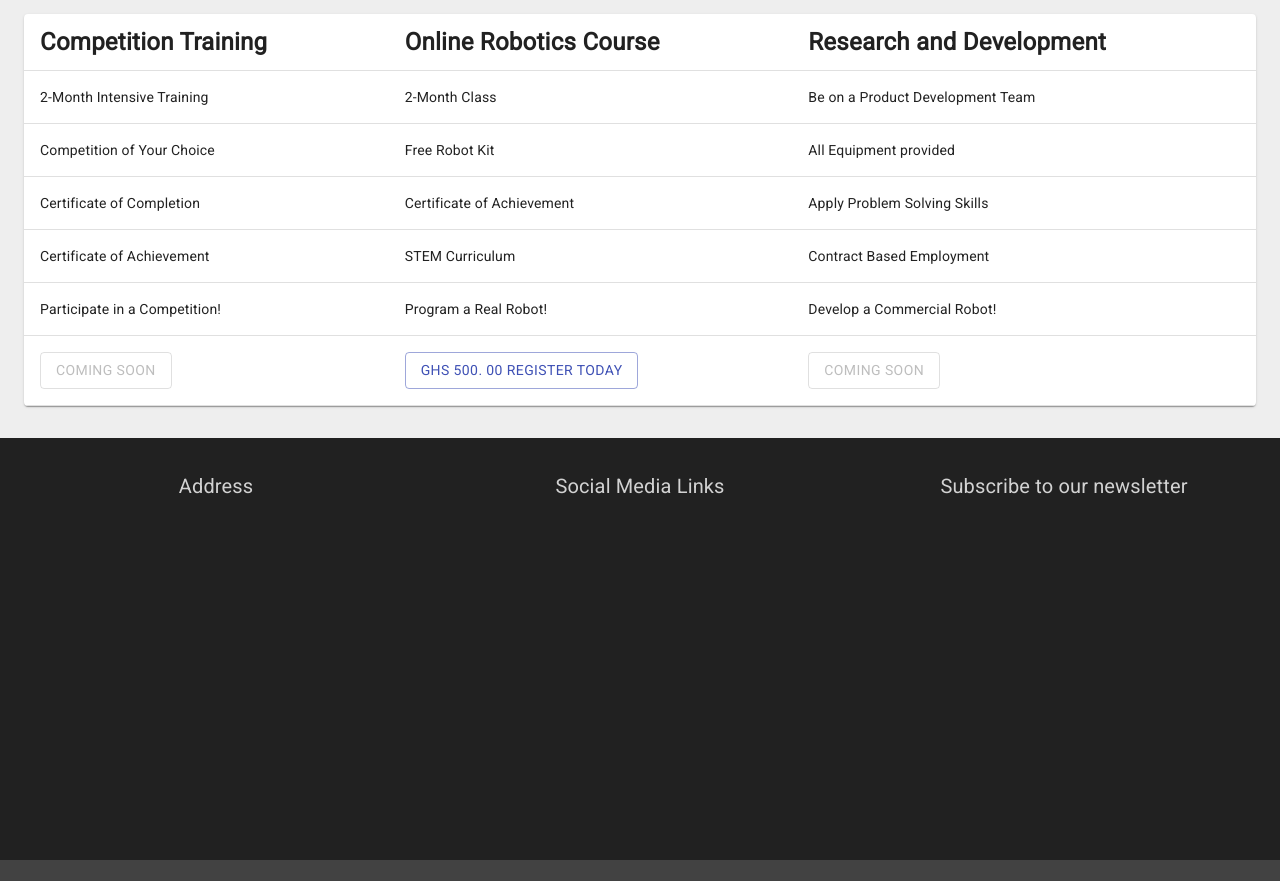
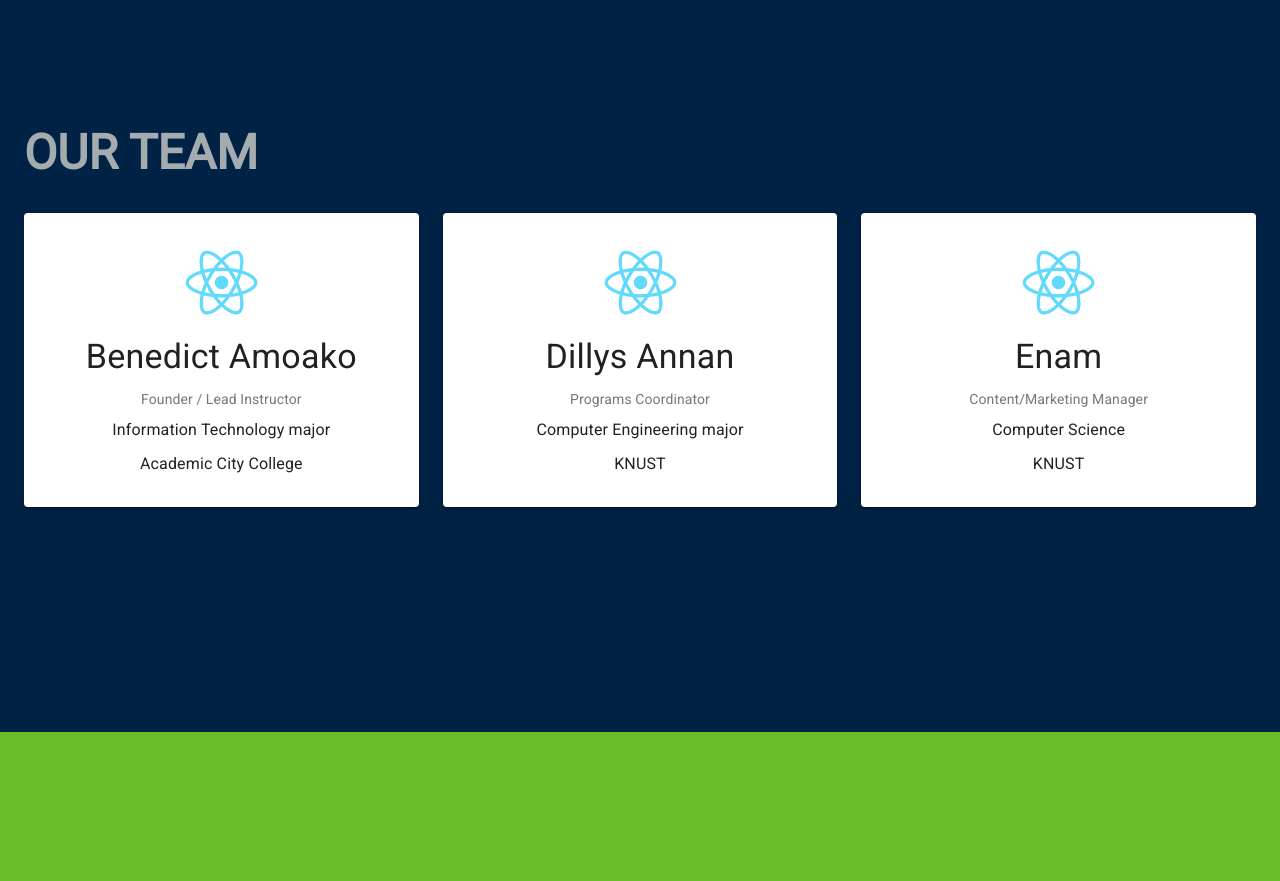
Before and after one commit to stanleyHayes/rotech-academy, a React (Create React App) app: page / in a window 1280 px wide. Shown: the part 1860-2741 px from the top of the page. Built offline with nearby package versions, Linux system fonts and the light colour scheme.

Commit message:
Colors updated

```diff
--- a/src/App.css
+++ b/src/App.css
@@ -8,6 +8,7 @@
 
 .Link-Nav-Item{
   text-decoration: none;
+  color: white;
 }
 
 .Brand-Name{
@@ -26,10 +27,20 @@
 .section{
   padding-top: 32px;
   padding-bottom: 32px;
+  min-height: 100vh;
+  display: flex;
+  flex-direction: column;
+  justify-content: center;
+}
+
+
+.footer-section{
+  padding-top: 16px;
   min-height: 50vh;
   display: flex;
   flex-direction: column;
   justify-content: center;
+  color: #a5acaf;
 }
 
 .dark-background{
@@ -45,10 +56,6 @@
 
 }
 
-.home{
-  background-color: #212121;
-}
-
 .contact-section{
   padding-top: 32px;
   padding-bottom: 32px;
@@ -57,3 +64,11 @@
   flex-direction: column;
   justify-content: center;
 }
+
+.green-background{
+  background-color: #69be28;
+}
+
+.bluish-background{
+  background-color: #024;
+}
--- a/src/components/navigation/DesktopNavigationHeader.js
+++ b/src/components/navigation/DesktopNavigationHeader.js
@@ -10,11 +10,11 @@ function DesktopNavigationHeader(props) {
             display: "flex",
             justifyContent: "space-around",
             alignItems: "center",
-            backgroundColor: "white",
+            backgroundColor: "black",
             flex: 1
         },
         title: {
-            color: "orange",
+            color: "white",
             fontWeight: "bold",
             fontSize: 24
         },
@@ -30,13 +30,19 @@ function DesktopNavigationHeader(props) {
             display: "flex",
             alignItems: "center",
             paddingRight: 16
+        },
+        toolbar: {
+            backgroundColor: "black"
+        },
+        link: {
+            color: "white"
         }
     });
 
     const classes = useStyles();
 
     return (
-        <Toolbar title="Heal the world" variant="regular">
+        <Toolbar className={classes.toolbar} title="Rotech" variant="regular">
             <div className={classes.container}>
                 <div className={classes.brandContainer}>
                     <Typography className={classes.title} variant="h4">Rotech</Typography>
@@ -45,38 +51,38 @@ function DesktopNavigationHeader(props) {
                     <Grid item={true} container={true} direction="row" justify="center">
                         <Grid item={true}>
                             <Button variant="text">
-                                <Link style={{textDecoration: "none"}} to="/">Home</Link>
+                                <Link className={classes.link}  style={{textDecoration: "none"}} to="/">Home</Link>
                             </Button>
                         </Grid>
 
                         <Grid item={true}>
                             <Button variant="text">
-                                <a style={{textDecoration: "none"}} href="#about">About Us</a>
+                                <a className={classes.link}  style={{textDecoration: "none"}} href="#about">About Us</a>
                             </Button>
                         </Grid>
 
 
                         <Grid item={true}>
                             <Button variant="text">
-                                <a style={{textDecoration: "none"}} href="#our-team">Our Team</a>
+                                <a className={classes.link} style={{textDecoration: "none"}} href="#our-team">Our Team</a>
                             </Button>
                         </Grid>
 
                         <Grid item={true}>
                             <Button variant="text">
-                                <a style={{textDecoration: "none"}} href="#mission-and-vision">Mission</a>
+                                <a className={classes.link}  style={{textDecoration: "none"}} href="#mission-and-vision">Mission</a>
                             </Button>
                         </Grid>
 
                         <Grid item={true}>
                             <Button variant="text">
-                                <a style={{textDecoration: "none"}} href="#services">Services</a>
+                                <a className={classes.link}  style={{textDecoration: "none"}} href="#services">Services</a>
                             </Button>
                         </Grid>
 
                         <Grid item={true}>
                             <Button variant="text">
-                                <Link style={{textDecoration: "none"}} to="/contact">Contact</Link>
+                                <Link className={classes.link}  style={{textDecoration: "none"}} to="/contact">Contact</Link>
                             </Button>
                         </Grid>
                     </Grid>
--- a/src/components/navigation/Footer.js
+++ b/src/components/navigation/Footer.js
@@ -9,24 +9,24 @@ function Footer() {
         container: {
             display: "flex",
             flexDirection: "column",
-            backgroundColor: "#212121",
             minHeight: "50vh"
         },
         mainLinksContainer: {
             flexGrow: 1
         },
         contactContainer: {
-            backgroundColor: "#424242",
+            backgroundColor: "black",
             paddingTop: 16,
             paddingBottom: 16,
-            marginBottom: -50
+        },
+        contactTitle: {
+            color: "rgba(255, 255, 255, .75)"
         }
-
     });
 
     const classes = useStyles();
     return (
-        <div className="section dark-background">
+        <div className="footer-section bluish-background">
             <div className={classes.container}>
                 <div className={classes.mainLinksContainer}>
                     <Container>
@@ -50,15 +50,15 @@ function Footer() {
                     <Container>
                         <Grid container={true} justify="center" spacing={5}>
                             <Grid item={true} xs={12} md={4}>
-                                <Typography align="center" variant="subtitle1">+233270048319</Typography>
+                                <Typography className={classes.contactTitle}  align="center" variant="subtitle1">+233270048319</Typography>
                             </Grid>
                             <Grid item={true} xs={12} md={4}>
-                                <Typography align="center" variant="subtitle1">hayfordstanley@gmail.com</Typography>
+                                <Typography className={classes.contactTitle}  align="center" variant="subtitle1">hayfordstanley@gmail.com</Typography>
 
                             </Grid>
 
                             <Grid item={true} xs={12} md={4}>
-                                <Typography align="center" variant="subtitle1">+233555180048</Typography>
+                                <Typography className={classes.contactTitle} align="center" variant="subtitle1">+233555180048</Typography>
                             </Grid>
                         </Grid>
                     </Container>
--- a/src/components/shared/ServiceItem.js
+++ b/src/components/shared/ServiceItem.js
@@ -1,38 +1,73 @@
 import React from "react";
-import {Card, CardContent, Typography, Divider, CardActions, Button} from "@material-ui/core";
+import {Card, CardContent, Typography, Divider, CardActions, Button, CardHeader} from "@material-ui/core";
+import {makeStyles} from "@material-ui/styles";
 
 function ServiceItem({title, line1, line2, line3, line4, line5, line6, disabled}) {
 
+    const useStyles = makeStyles({
+        item: {
+            paddingTop: 16,
+            paddingBottom: 16
+        },
+        card: {
+            borderWidth: 2,
+            borderColor: "black",
+            borderStyle: "solid"
+        },
+        button: {
+            backgroundColor: "black",
+            color: "white"
+        },title: {
+            fontWeight: "bold",
+            fontSize: 24
+        },
+        divider: {
+            backgroundColor: "black"
+        }
+    });
+
+    const classes = useStyles();
+
     return (
-        <Card>
+        <Card variant="outlined" square={true} className={classes.card}>
+
+            <CardHeader
+                className={classes.title}
+                title={title} />
+
+            <Divider className={classes.divider} variant="fullWidth" />
+
             <CardContent>
-                <Typography gutterBottom={true} variant="h6">{title}</Typography>
+
+                <Typography className={classes.item} gutterBottom={true} variant="subtitle1">{line1}</Typography>
 
                 <Divider variant="fullWidth" />
 
-                <Typography gutterBottom={true} variant="subtitle1">{line1}</Typography>
+                <Typography className={classes.item} gutterBottom={true} variant="subtitle1">{line2}</Typography>
 
                 <Divider variant="fullWidth" />
 
-                <Typography gutterBottom={true} variant="subtitle1">{line2}</Typography>
+                <Typography className={classes.item} gutterBottom={true} variant="subtitle1">{line3}</Typography>
 
                 <Divider variant="fullWidth" />
 
-                <Typography gutterBottom={true} variant="subtitle1">{line3}</Typography>
+                <Typography className={classes.item} gutterBottom={true} variant="subtitle1">{line4}</Typography>
 
                 <Divider variant="fullWidth" />
 
-                <Typography gutterBottom={true} variant="subtitle1">{line4}</Typography>
-
-                <Divider variant="fullWidth" />
-
-                <Typography gutterBottom={true} variant="subtitle1">{line5}</Typography>
+                <Typography className={classes.item} gutterBottom={true} variant="subtitle1">{line5}</Typography>
 
             </CardContent>
             <Divider variant="fullWidth" />
 
             <CardActions>
-                <Button color="primary" variant="outlined" fullWidth={true} disabled={disabled}>{line6}</Button>
+                <Button
+                    disabled={disabled}
+                    className={classes.button}
+                    variant="contained"
+                    fullWidth={true}>
+                    {line6}
+                </Button>
             </CardActions>
         </Card>
     )
--- a/src/pages/home/HomePage.js
+++ b/src/pages/home/HomePage.js
@@ -3,15 +3,7 @@ import Layout from "../../components/layout/Layout";
 import {
     Container,
     Typography,
-    Grid,
-    Table,
-    TableBody,
-    Button,
-    TableCell,
-    TableRow,
-    TableContainer,
-    TableHead,
-    Paper, useMediaQuery
+    Grid
 } from "@material-ui/core";
 import TeamMember from "../../components/shared/TeamMember";
 import {makeStyles} from "@material-ui/styles";
@@ -19,7 +11,6 @@ import ServiceItem from "../../components/shared/ServiceItem";
 
 function HomePage() {
 
-    const smallScreen = useMediaQuery('(max-width: 900px)');
 
     const useStyles = makeStyles({
         header: {
@@ -40,7 +31,15 @@ function HomePage() {
         },
         serviceHeader: {
             fontWeight: "bold",
-            fontSize: 24
+            fontSize: 24,
+        },
+        teamTitle: {
+            color: "#a5acaf",
+            fontWeight: "bold",
+            marginTop: 16,
+            marginBottom: 16,
+            paddingTop: 16,
+            paddingBottom: 16
         }
     });
 
@@ -55,7 +54,7 @@ function HomePage() {
                     </div>
                 </div>
 
-                <div id="mission-and-vision" className="section light-background">
+                <div id="mission-and-vision" className="section green-background">
                     <Container>
                         <Typography className={classes.header} variant="h3">ABOUT US</Typography>
                         <Typography className={classes.header} variant="h4">mission and vision</Typography>
@@ -82,9 +81,9 @@ function HomePage() {
                     </Container>
                 </div>
 
-                <div id="our-team" className="section dark-background">
+                <div id="our-team" className="section bluish-background">
                     <Container>
-                        <Typography className={classes.header} variant="h3">OUR TEAM</Typography>
+                        <Typography className={classes.teamTitle} variant="h3">OUR TEAM</Typography>
                         <Grid container={true} justify="center" spacing={3}>
                             <Grid xs={12} md={4} item={true}>
                                 <TeamMember
@@ -120,12 +119,10 @@ function HomePage() {
                 </div>
 
 
-                <div id="services" className="section light-background">
+                <div id="services" className="section green-background">
                     <Container>
                         <Typography className={classes.header} variant="h3">OUR SERVICES</Typography>
 
-                        {
-                            (smallScreen) ? (
                         <Grid container={true} justify="center" spacing={3}>
                             <Grid item={true} xs={12} md={4}>
                                 <ServiceItem
@@ -147,8 +144,8 @@ function HomePage() {
                                     line2={"Free Robot Kit"}
                                     line3={"Certificate of Achievement"}
                                     line4={"STEM Curriculum"}
-                                            line6={"STEM Curriculum"}
-                                            line5={"Ghc 500 Register Today!"}
+                                    line5={"STEM Curriculum"}
+                                    line6={"Ghc 500 Register Today!"}
                                 />
                             </Grid>
                             <Grid item={true} xs={12} md={4}>
@@ -164,113 +161,6 @@ function HomePage() {
                                 />
                             </Grid>
                         </Grid>
-                            ) : (
-                                <TableContainer component={Paper}>
-                                    <Table>
-                                        <TableHead>
-                                            <TableRow>
-                                                <TableCell className={classes.serviceHeader}>
-                                                    Competition Training
-                                                </TableCell>
-                                                <TableCell className={classes.serviceHeader}>
-                                                    Online Robotics Course
-                                                </TableCell>
-                                                <TableCell className={classes.serviceHeader}>
-                                                    Research and Development
-                                                </TableCell>
-                                            </TableRow>
-                                        </TableHead>
-                                        <TableBody>
-                                            <TableRow>
-                                                <TableCell>
-                                                    2-Month Intensive Training
-                                                </TableCell>
-                                                <TableCell>
-                                                    2-Month Class
-                                                </TableCell>
-                                                <TableCell>
-                                                    Be on a Product Development Team
-                                                </TableCell>
-                                            </TableRow>
-
-                                            <TableRow>
-                                                <TableCell>
-                                                    Competition of Your Choice
-                                                </TableCell>
-                                                <TableCell>
-                                                    Free Robot Kit
-                                                </TableCell>
-                                                <TableCell>
-                                                    All Equipment provided
-                                                </TableCell>
-                                            </TableRow>
-
-                                            <TableRow>
-                                                <TableCell>
-                                                    Certificate of Completion
-                                                </TableCell>
-                                                <TableCell>
-                                                    Certificate of Achievement
-                                                </TableCell>
-                                                <TableCell>
-                                                    Apply Problem Solving Skills
-                                                </TableCell>
-                                            </TableRow>
-
-                                            <TableRow>
-                                                <TableCell>
-                                                    Certificate of Achievement
-                                                </TableCell>
-                                                <TableCell>
-                                                    STEM Curriculum
-                                                </TableCell>
-                                                <TableCell>
-                                                    Contract Based Employment
-                                                </TableCell>
-                                            </TableRow>
-
-                                            <TableRow>
-                                                <TableCell>
-                                                    Participate in a Competition!
-                                                </TableCell>
-                                                <TableCell>
-                                                    Program a Real Robot!
-                                                </TableCell>
-                                                <TableCell>
-                                                    Develop a Commercial Robot!
-                                                </TableCell>
-                                            </TableRow>
-
-                                            <TableRow>
-                                                <TableCell>
-                                                    <Button
-                                                        color="primary"
-                                                        disabled={true}
-                                                        variant="outlined">
-                                                        Coming Soon
-                                                    </Button>
-                                                </TableCell>
-                                                <TableCell>
-                                                    <Button
-                                                        color="primary"
-                                                        variant="outlined">
-                                                        GHS 500. 00 Register Today
-                                                    </Button>
-                                                </TableCell>
-                                                <TableCell>
-                                                    <Button
-                                                        color="primary"
-                                                        disabled={true}
-                                                        variant="outlined">
-                                                        Coming Soon
-                                                    </Button>
-                                                </TableCell>
-                                            </TableRow>
-                                        </TableBody>
-                                    </Table>
-                                </TableContainer>
-                            )
-                        }
                     </Container>
                 </div>
             </div>
```
Lines whose indentation alone changed are shown as unchanged.
